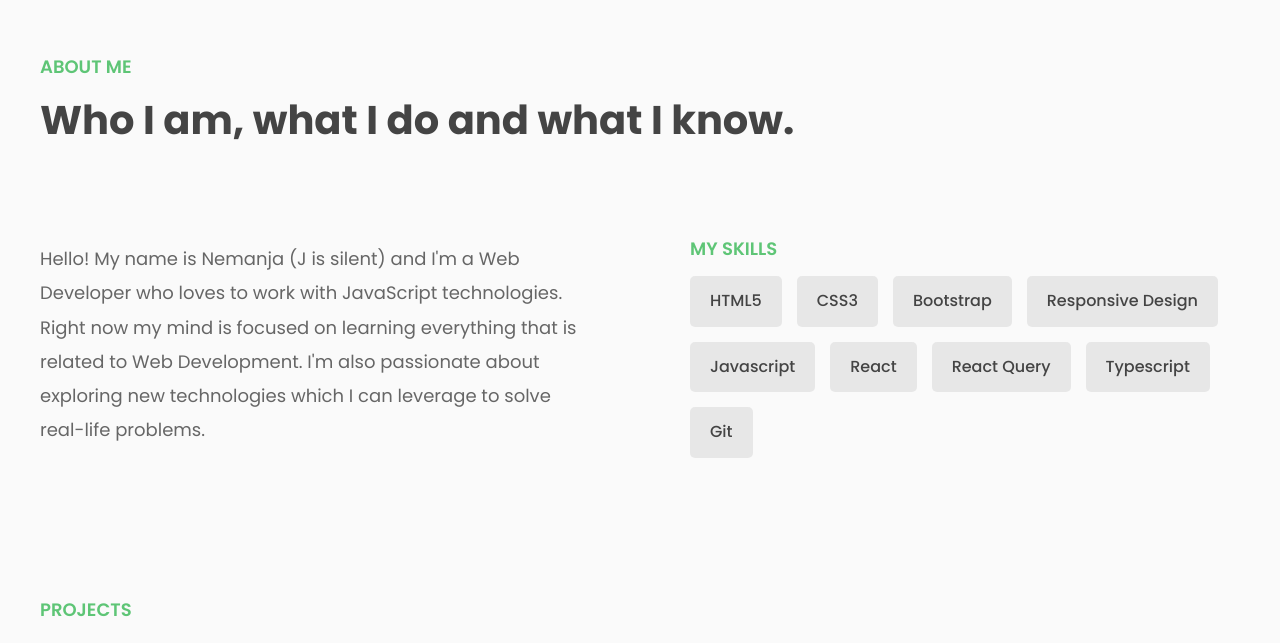
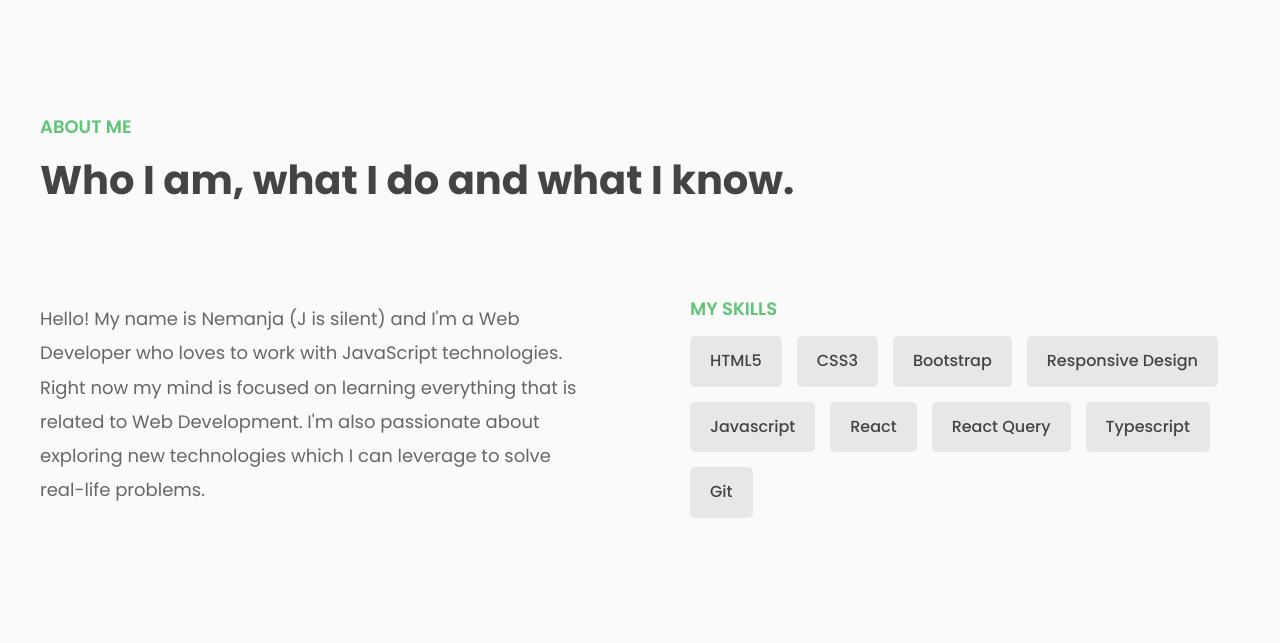
Before and after one commit to nemanjamalesija/portfolio-website, a React (Create React App) app: page / in a window 1280 px wide. Shown: the part 740-1383 px from the top of the page. Built offline with nearby package versions, Linux system fonts and the light colour scheme.

Commit message:
Add responsive

```diff
--- a/src/index.css
+++ b/src/index.css
@@ -107,7 +107,7 @@ a:visited {
 
 @media screen and (orientation: landscape) {
   .section {
-    padding: 6rem 0;
+    padding-bottom: 0;
   }
 }
 
```
